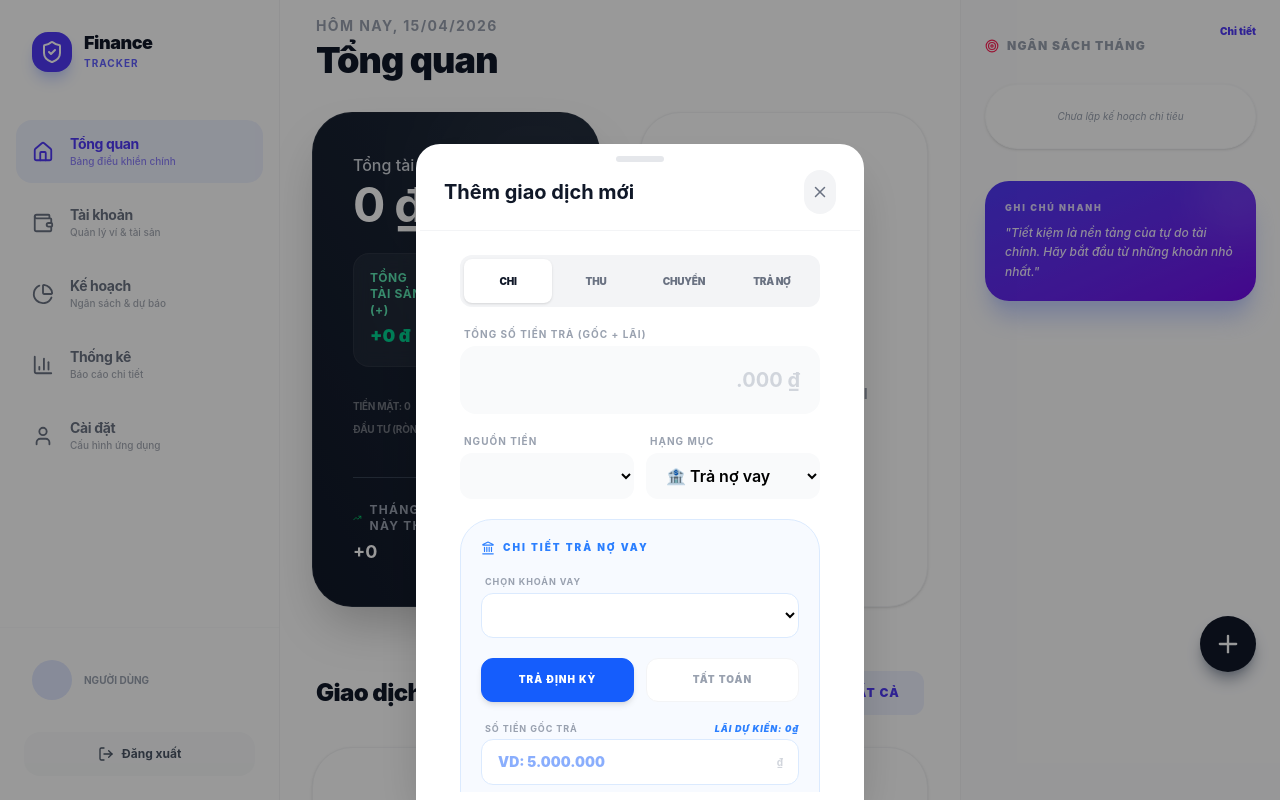
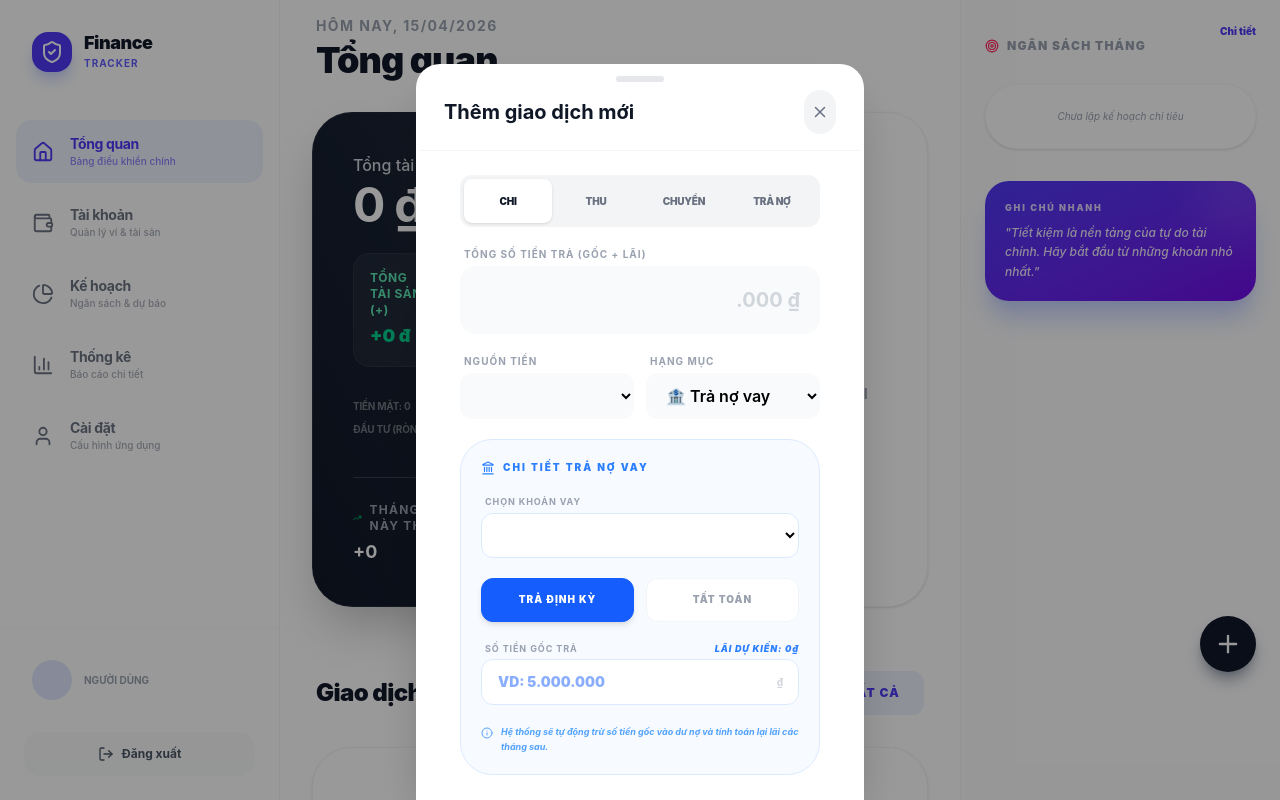
Before and after one commit to huynhvinhit88/FinanceTracker, a React (Vite) app in the folder frontend/: page / in a window 1280 px wide. Both pictures are taken after a click on the button 1228 px from the left and 644 px from the top of the page. Shown: the top 800 px of the page. Built offline with nearby package versions, Linux system fonts and the light colour scheme.

Commit message:
feat: expand loan form widths on desktop for better data visibility

```diff
--- a/frontend/src/components/loans/LoanDetailSheet.jsx
+++ b/frontend/src/components/loans/LoanDetailSheet.jsx
@@ -207,7 +207,7 @@ export function LoanDetailSheet({ isOpen, onClose, loan, onUpdated }) {
   if (!loan) return null;
 
   return (
-    <BottomSheet isOpen={isOpen} onClose={onClose} title={mode === 'edit' ? 'Chỉnh sửa Khoản Vay' : 'Chi Tiết Khoản Vay'}>
+    <BottomSheet isOpen={isOpen} onClose={onClose} title={mode === 'edit' ? 'Chỉnh sửa Khoản Vay' : 'Chi Tiết Khoản Vay'} size="xl">
       <div className="space-y-5 pt-2 pb-10">
 
         {/* === VIEW MODE === */}
--- a/frontend/src/components/tools/LoanCalculatorSheet.jsx
+++ b/frontend/src/components/tools/LoanCalculatorSheet.jsx
@@ -187,7 +187,7 @@ export function LoanCalculatorSheet({ isOpen, onClose }) {
   };
 
   return (
-    <BottomSheet isOpen={isOpen} onClose={onClose} title="Tính khoản vay nâng cao">
+    <BottomSheet isOpen={isOpen} onClose={onClose} title="Tính khoản vay nâng cao" size="xl">
       <div className="space-y-6">
         <div className="bg-gray-50 dark:bg-slate-900/50 border border-gray-200 dark:border-white/5 rounded-xl p-3 flex flex-col space-y-3 shadow-sm transition-colors">
           <div className="flex items-center justify-between">
--- a/frontend/src/components/ui/BottomSheet.jsx
+++ b/frontend/src/components/ui/BottomSheet.jsx
@@ -2,8 +2,13 @@ import React, { useEffect } from 'react';
 import { motion, AnimatePresence } from 'framer-motion';
 import { X } from 'lucide-react';
 
-export function BottomSheet({ isOpen, onClose, title, children }) {
-  // Prevent body scrolling when sheet is open
+export function BottomSheet({ isOpen, onClose, title, children, size = 'md' }) {
+  const sizeClasses = {
+    md: 'max-w-md',
+    lg: 'max-w-md lg:max-w-2xl',
+    xl: 'max-w-md lg:max-w-5xl'
+  };
+
   useEffect(() => {
     if (isOpen) {
       document.body.style.overflow = 'hidden';
@@ -29,13 +34,12 @@ export function BottomSheet({ isOpen, onClose, title, children }) {
             onClick={onClose}
           />
 
-          {/* Sheet */}
           <motion.div
             initial={{ y: '100%' }}
             animate={{ y: 0 }}
             exit={{ y: '100%' }}
             transition={{ type: 'spring', damping: 30, stiffness: 300, mass: 0.8 }}
-            className="relative w-full max-w-md bg-white dark:bg-slate-900 rounded-t-3xl max-h-[82vh] flex flex-col shadow-2xl pointer-events-auto pb-safe px-1 transition-colors duration-300"
+            className={`relative w-full ${sizeClasses[size] || sizeClasses.md} bg-white dark:bg-slate-900 rounded-t-3xl max-h-[92vh] flex flex-col shadow-2xl pointer-events-auto pb-safe px-1 transition-colors duration-300`}
           >
             {/* Handle/Grabber */}
             <div className="flex justify-center pt-3 pb-2 w-full" onClick={onClose}>
```
